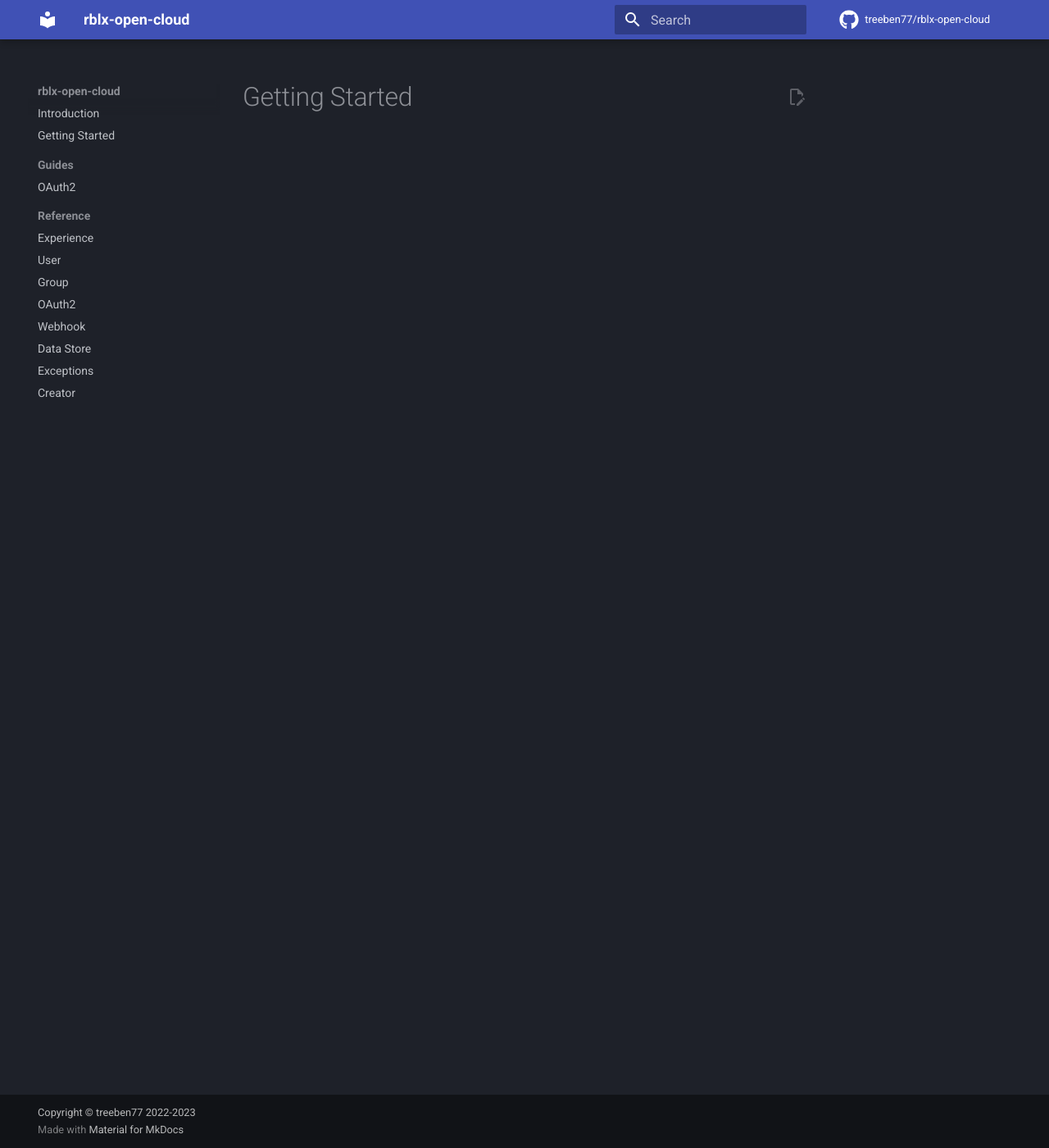
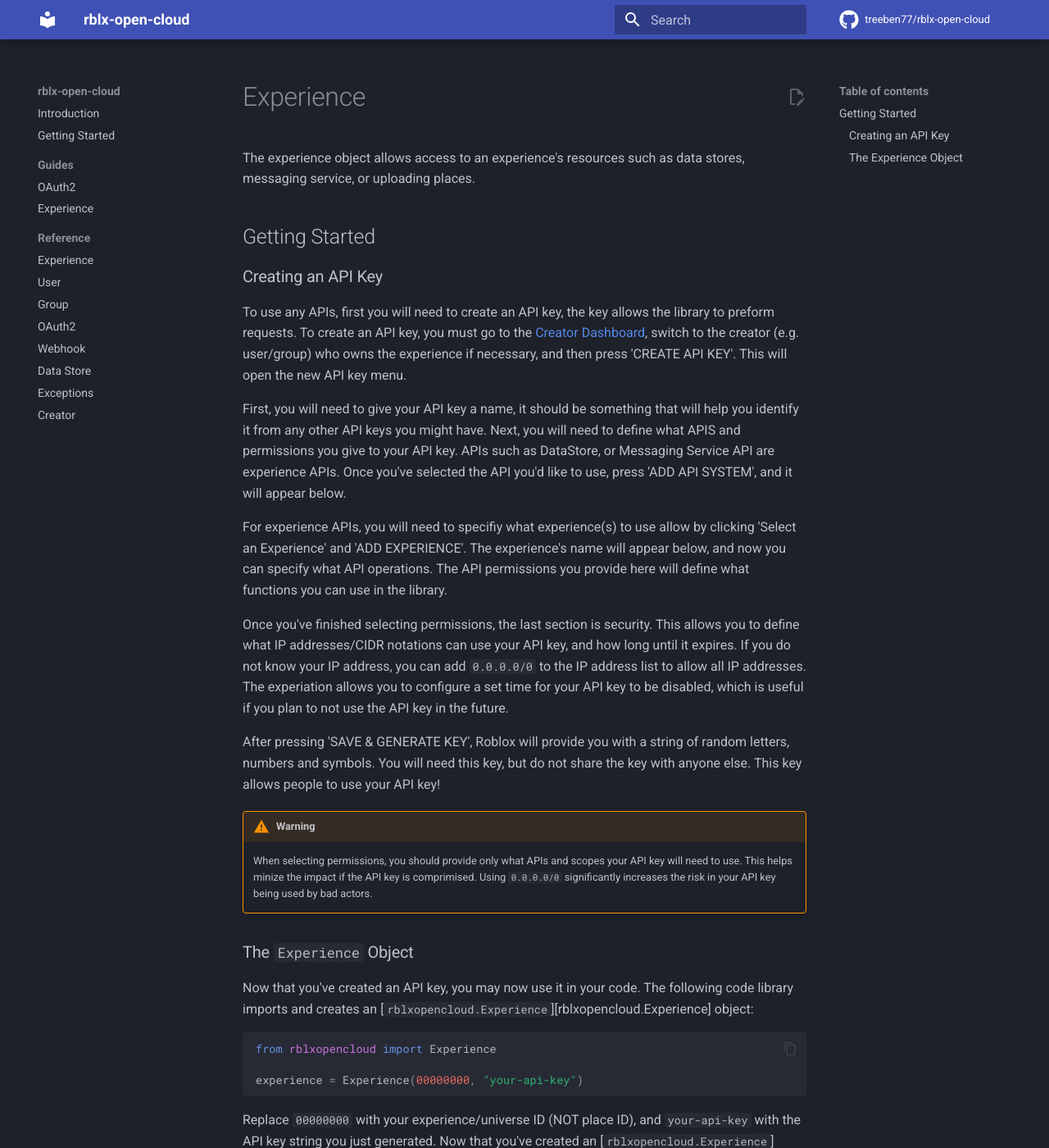
Before and after one commit to treeben77/rblx-open-cloud, an MkDocs documentation site: the page built from docs/Guides/experience.md, in a window 1280 px wide and 1400 px high. Shown: the whole window at 82% size. Built offline with MkDocs 1.6.1 and Material for MkDocs 9.7.7, drawn with Linux system fonts in a browser that asks for light colours; comment, search, counter and statistics services are not loaded; some of the changed text lies outside the part shown.

Commit message:
add first part of experience docs

````diff
--- a/docs/Guides/experience.md
+++ b/docs/Guides/experience.md
@@ -1,5 +1,34 @@
----
-title: Experience
----
+# Experience
 
-# Getting Started
+The experience object allows access to an experience's resources such as data stores, messaging service, or uploading places.
+
+## Getting Started
+
+### Creating an API Key
+
+To use any APIs, first you will need to create an API key, the key allows the library to preform requests. To create an API key, you must go to the [Creator Dashboard](https://create.roblox.com/dashboard/credentials), switch to the creator (e.g. user/group) who owns the experience if necessary, and then press 'CREATE API KEY'. This will open the new API key menu.
+
+First, you will need to give your API key a name, it should be something that will help you identify it from any other API keys you might have. Next, you will need to define what APIS and permissions you give to your API key. APIs such as DataStore, or Messaging Service API are experience APIs. Once you've selected the API you'd like to use, press 'ADD API SYSTEM', and it will appear below.
+
+For experience APIs, you will need to specifiy what experience(s) to use allow by clicking 'Select an Experience' and 'ADD EXPERIENCE'. The experience's name will appear below, and now you can specify what API operations. The API permissions you provide here will define what functions you can use in the library.
+
+Once you've finished selecting permissions, the last section is security. This allows you to define what IP addresses/CIDR notations can use your API key, and how long until it expires. If you do not know your IP address, you can add `0.0.0.0/0` to the IP address list to allow all IP addresses. The experiation allows you to configure a set time for your API key to be disabled, which is useful if you plan to not use the API key in the future.
+
+After pressing 'SAVE & GENERATE KEY', Roblox will provide you with a string of random letters, numbers and symbols. You will need this key, but do not share the key with anyone else. This key allows people to use your API key!
+
+!!! warning
+    When selecting permissions, you should provide only what APIs and scopes your API key will need to use. This helps minize the impact if the API key is comprimised. Using `0.0.0.0/0` significantly increases the risk in your API key being used by bad actors.
+
+### The `Experience` Object
+
+Now that you've created an API key, you may now use it in your code. The following code library imports and creates an [`rblxopencloud.Experience`][rblxopencloud.Experience] object:
+
+```py
+from rblxopencloud import Experience
+
+experience = Experience(00000000, "your-api-key")
+```
+
+Replace `00000000` with your experience/universe ID (NOT place ID), and `your-api-key` with the API key string you just generated. Now that you've created an [`rblxopencloud.Experience`][rblxopencloud.Experience] object, you can start using the experience APIs!
+
+<!-- ## Using Experience APIs -->
--- a/mkdocs.yml
+++ b/mkdocs.yml
@@ -48,6 +48,7 @@ nav:
   - Getting Started: getting_started.md
   - Guides:
     - OAuth2: guides/oauth2.md
+    - Experience: guides/experience.md
   - Reference:
     - Experience: reference/experience.md
     - User: reference/user.md
````
Also changed, not shown: docs/Guides/oauth2.md (+1 -5 lines).
